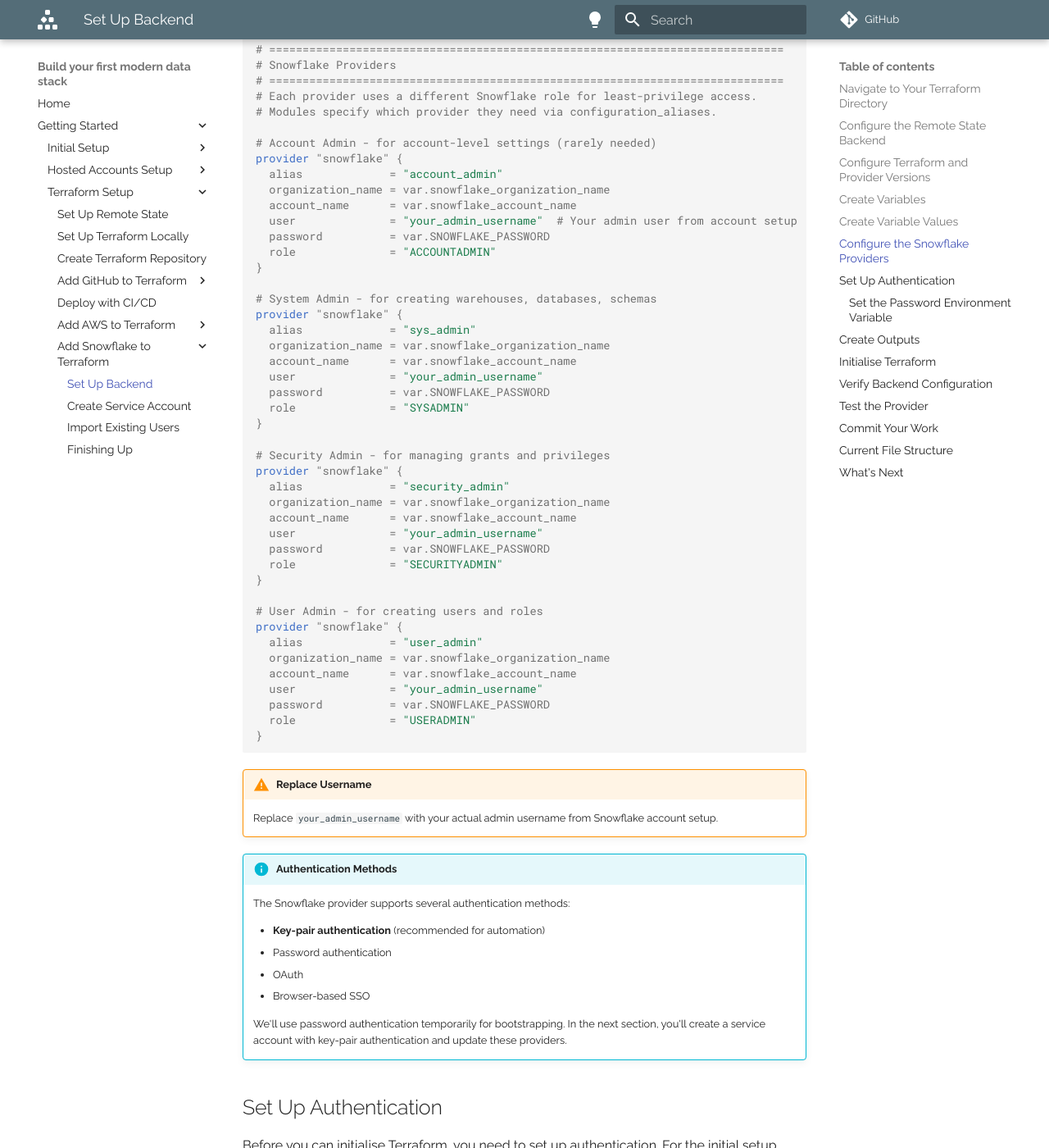
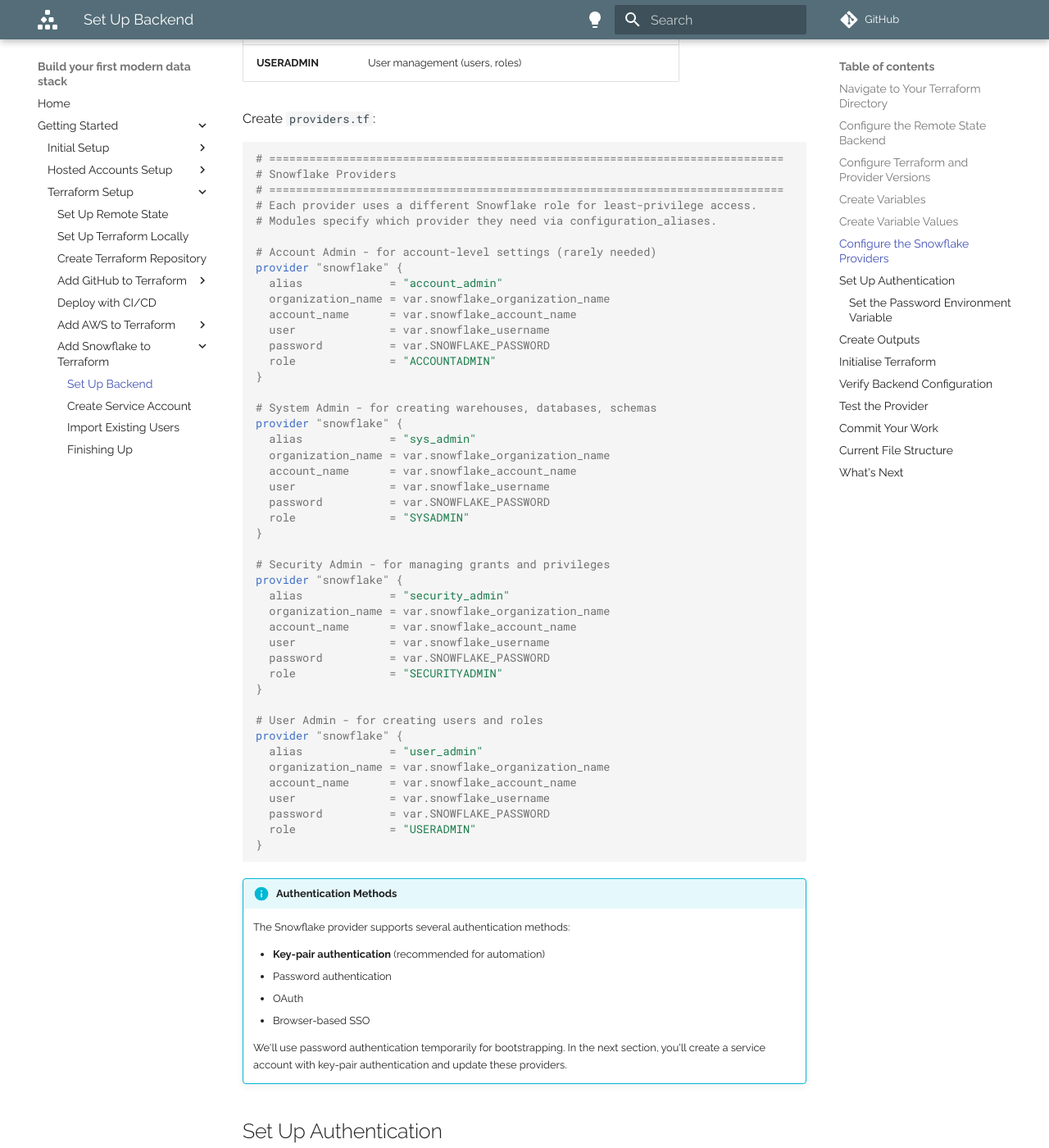
Before and after one commit to glsdown/modern-data-stack-build, an MkDocs documentation site: the page built from docs/getting-started/terraform-setup/snowflake/1-setup-snowflake-backend.md, in a window 1280 px wide and 1400 px high, scrolled down 3506 px. Shown: the whole window at 82% size. Built offline with MkDocs 1.6.1 and Material for MkDocs 9.7.7, drawn with Linux system fonts in a browser that asks for light colours; comment, search, counter and statistics services are not loaded; some of the changed text lies outside the part shown.

Commit message:
Fixes re. multiple providers

````diff
--- a/docs/getting-started/terraform-setup/snowflake/1-setup-snowflake-backend.md
+++ b/docs/getting-started/terraform-setup/snowflake/1-setup-snowflake-backend.md
@@ -94,6 +94,12 @@
   description = "Snowflake account name"
   type        = string
 }
+
+variable "snowflake_username" {
+  description = "Snowflake username"
+  type        = string
+  default     = null
+}
 ```
 
 ## Create Variable Values
@@ -104,6 +110,7 @@
 # Snowflake Configuration
 snowflake_organization_name = "MYORG"     # Replace with your organization name
 snowflake_account_name      = "MYACCOUNT" # Replace with your account name
+snowflake_username          = "your-admin-username" # Temporary - will be SVC_TERRAFORM once setup
 ```
 
 !!! info "Finding Your Organization and Account Names"
@@ -148,7 +155,7 @@
   alias             = "account_admin"
   organization_name = var.snowflake_organization_name
   account_name      = var.snowflake_account_name
-  user              = "your_admin_username"  # Your admin user from account setup
+  user              = var.snowflake_username
   password          = var.SNOWFLAKE_PASSWORD
   role              = "ACCOUNTADMIN"
 }
@@ -158,7 +165,7 @@
   alias             = "sys_admin"
   organization_name = var.snowflake_organization_name
   account_name      = var.snowflake_account_name
-  user              = "your_admin_username"
+  user              = var.snowflake_username
   password          = var.SNOWFLAKE_PASSWORD
   role              = "SYSADMIN"
 }
@@ -168,7 +175,7 @@
   alias             = "security_admin"
   organization_name = var.snowflake_organization_name
   account_name      = var.snowflake_account_name
-  user              = "your_admin_username"
+  user              = var.snowflake_username
   password          = var.SNOWFLAKE_PASSWORD
   role              = "SECURITYADMIN"
 }
@@ -178,14 +185,11 @@
   alias             = "user_admin"
   organization_name = var.snowflake_organization_name
   account_name      = var.snowflake_account_name
-  user              = "your_admin_username"
+  user              = var.snowflake_username
   password          = var.SNOWFLAKE_PASSWORD
   role              = "USERADMIN"
 }
 ```
-
-!!! warning "Replace Username"
-    Replace `your_admin_username` with your actual admin username from Snowflake account setup.
 
 !!! info "Authentication Methods"
     The Snowflake provider supports several authentication methods:
````
Also changed, not shown: other parts of docs/getting-started/terraform-setup/snowflake/1-setup-snowflake-backend.md (+1 -1 lines), 1 other file.
